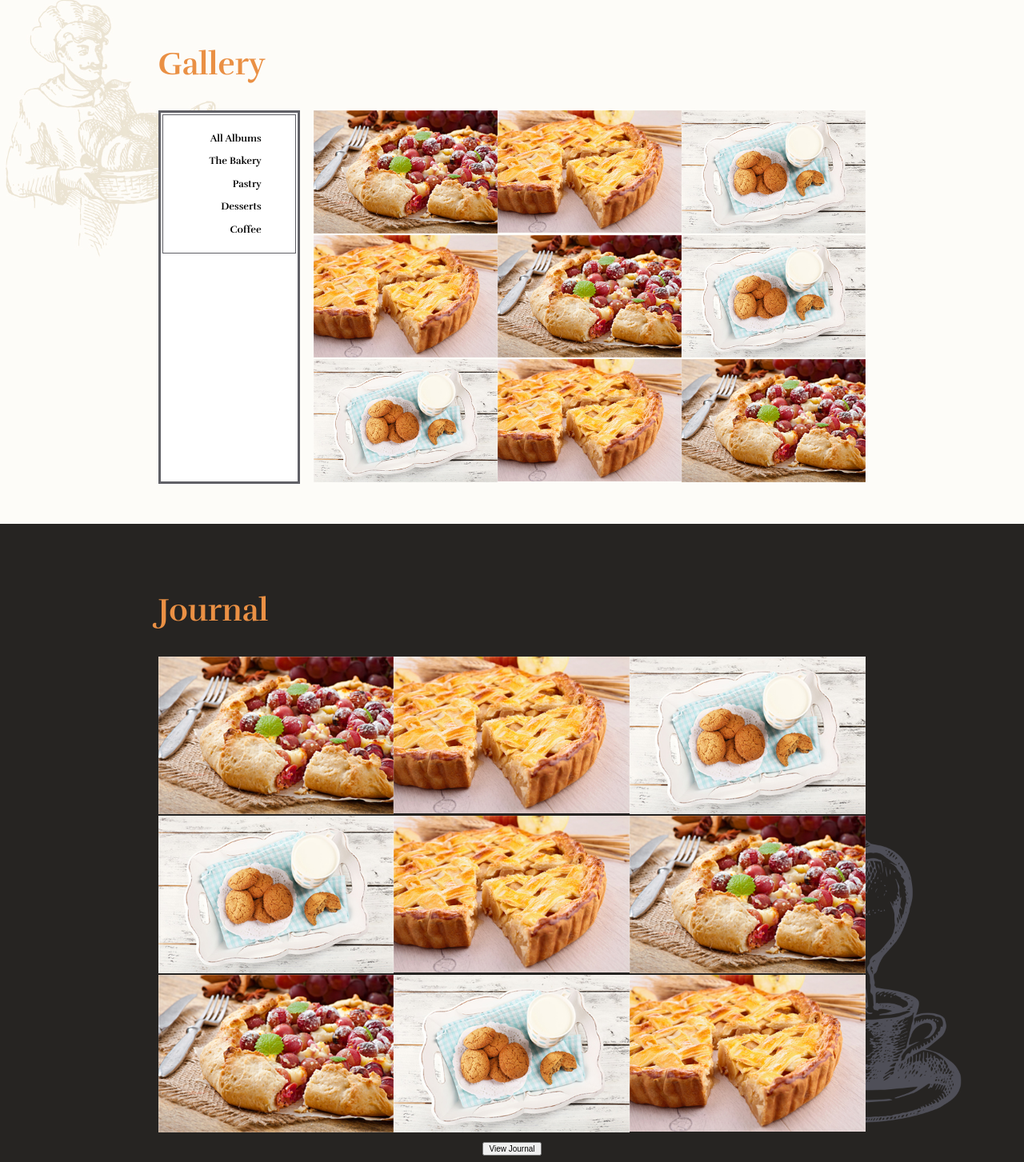
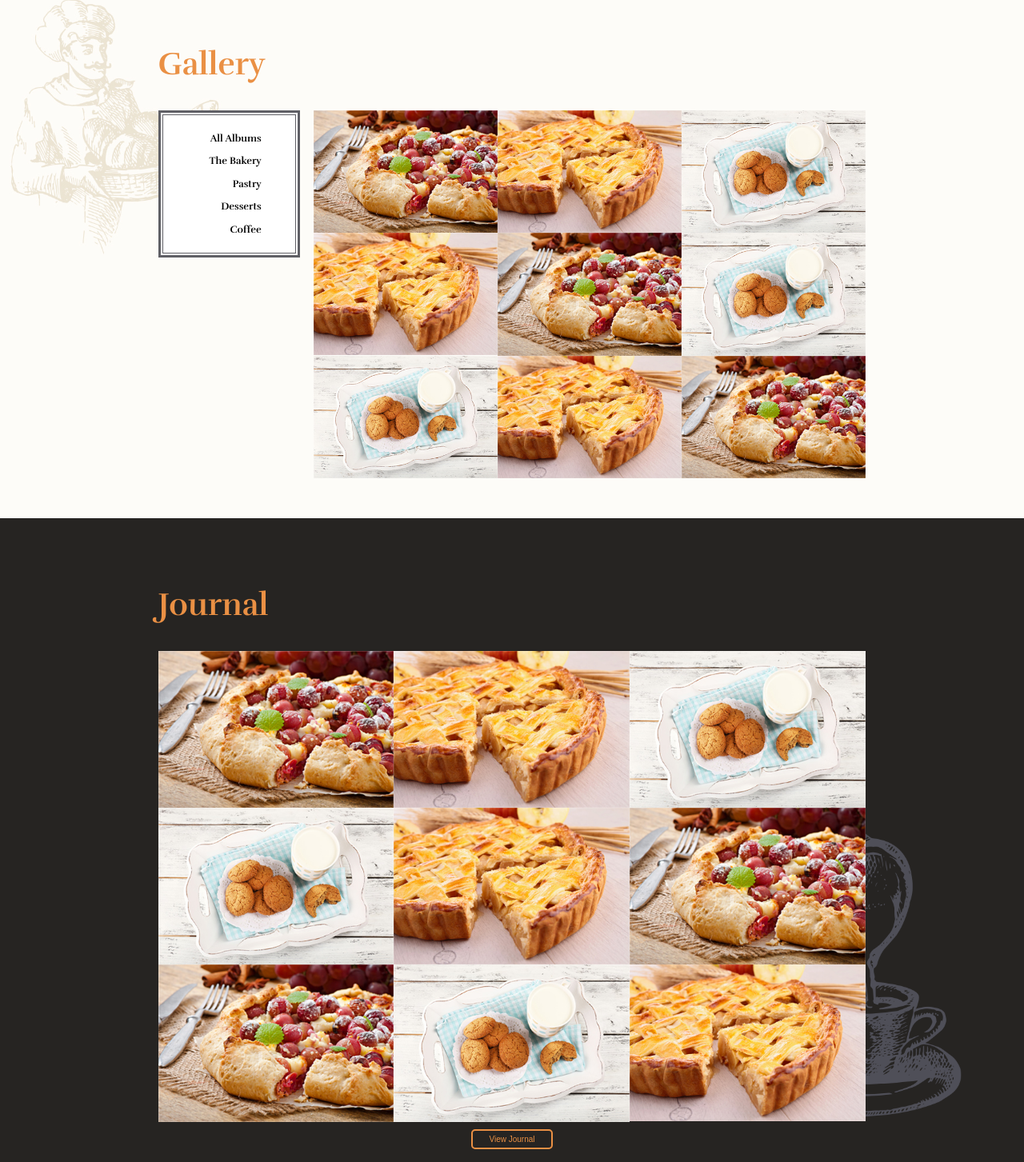
Before and after one commit to danacenteno/effective-waffle, a website: page public/index.html in a window 1280 px wide. Shown: the part 2507-3960 px from the top of the page at 80% size. Drawn offline with Linux system fonts and the light colour scheme.

Commit message:
styling last half of siiiite

```diff
--- a/dev/styles/main.scss
+++ b/dev/styles/main.scss
@@ -262,7 +262,6 @@ p.extra {
 	width: calc(80% - 2%);
 	margin-left: 2%;
 	display: flex;
-	flex-direction: row;
 	flex-wrap: wrap;
 
 	figure {
@@ -271,6 +270,7 @@ p.extra {
 
 		img {
 			width: 100%;
+			margin-bottom: -1%;
 		}
 	}
 }
@@ -283,6 +283,12 @@ p.extra {
 	button {
 		display: flex;
 		margin: 10px auto;
+		background: none;
+		border: none;
+		color: $orange;
+		padding: 5px 20px;
+		border-radius: 5px;
+		border: 2px solid $orange;
 	}
 }
 
@@ -295,6 +301,7 @@ p.extra {
 
 		img {
 			width: 100%;
+			margin-bottom: -1%;
 		}
 	}
 }
@@ -309,7 +316,6 @@ p.extra {
 //CONTACT STYLES
 
 .contact {
-	height: 80vh;
 	background-image: url('../images/contactbg.png');
 }
 
--- a/public/index.html
+++ b/public/index.html
@@ -305,7 +305,7 @@
 				</div>
 
 				<div class="map">
-
+					<iframe src="https://www.google.com/maps/embed?pb=!1m18!1m12!1m3!1d310838.5293030662!2d13.144955060578688!3d52.507629042009064!2m3!1f0!2f0!3f0!3m2!1i1024!2i768!4f13.1!3m3!1m2!1s0x47a84e373f035901%3A0x42120465b5e3b70!2sBerlin%2C+Germany!5e0!3m2!1sen!2sca!4v1469416051991" width="600" height="450" frameborder="0" style="border:0" allowfullscreen></iframe>
 				</div>
 			</div>
 
--- a/public/styles/styles.css
+++ b/public/styles/styles.css
@@ -322,7 +322,8 @@ p.extra {
   width: 20%;
   padding: 2px;
   background: white;
-  border: 3px solid #606066; }
+  border: 3px solid #606066;
+  height: 100%; }
   .galleryList p {
     font-family: 'Rufina', sans-serif;
     font-weight: bold;
@@ -337,22 +338,27 @@ p.extra {
   margin-left: 2%;
   display: -ms-flexbox;
   display: flex;
-  -ms-flex-direction: row;
-      flex-direction: row;
   -ms-flex-wrap: wrap;
       flex-wrap: wrap; }
   .galleryGrid figure {
     width: 33.33%;
     margin: 0; }
     .galleryGrid figure img {
-      width: 100%; }
+      width: 100%;
+      margin-bottom: -1%; }
 
 .journal {
   background-image: url("../images/journalbg.png"); }
   .journal button {
     display: -ms-flexbox;
     display: flex;
-    margin: 10px auto; }
+    margin: 10px auto;
+    background: none;
+    border: none;
+    color: #ea9044;
+    padding: 5px 20px;
+    border-radius: 5px;
+    border: 2px solid #ea9044; }
 
 .journalContainer {
   display: -ms-flexbox;
@@ -362,14 +368,14 @@ p.extra {
   .journalContainer figure {
     width: 33.33%; }
     .journalContainer figure img {
-      width: 100%; }
+      width: 100%;
+      margin-bottom: -1%; }
 
 .reservations {
   height: 80vh;
   background-image: url("../images/reservationbg.png"); }
 
 .contact {
-  height: 80vh;
   background-image: url("../images/contactbg.png"); }
 
 footer {
```
